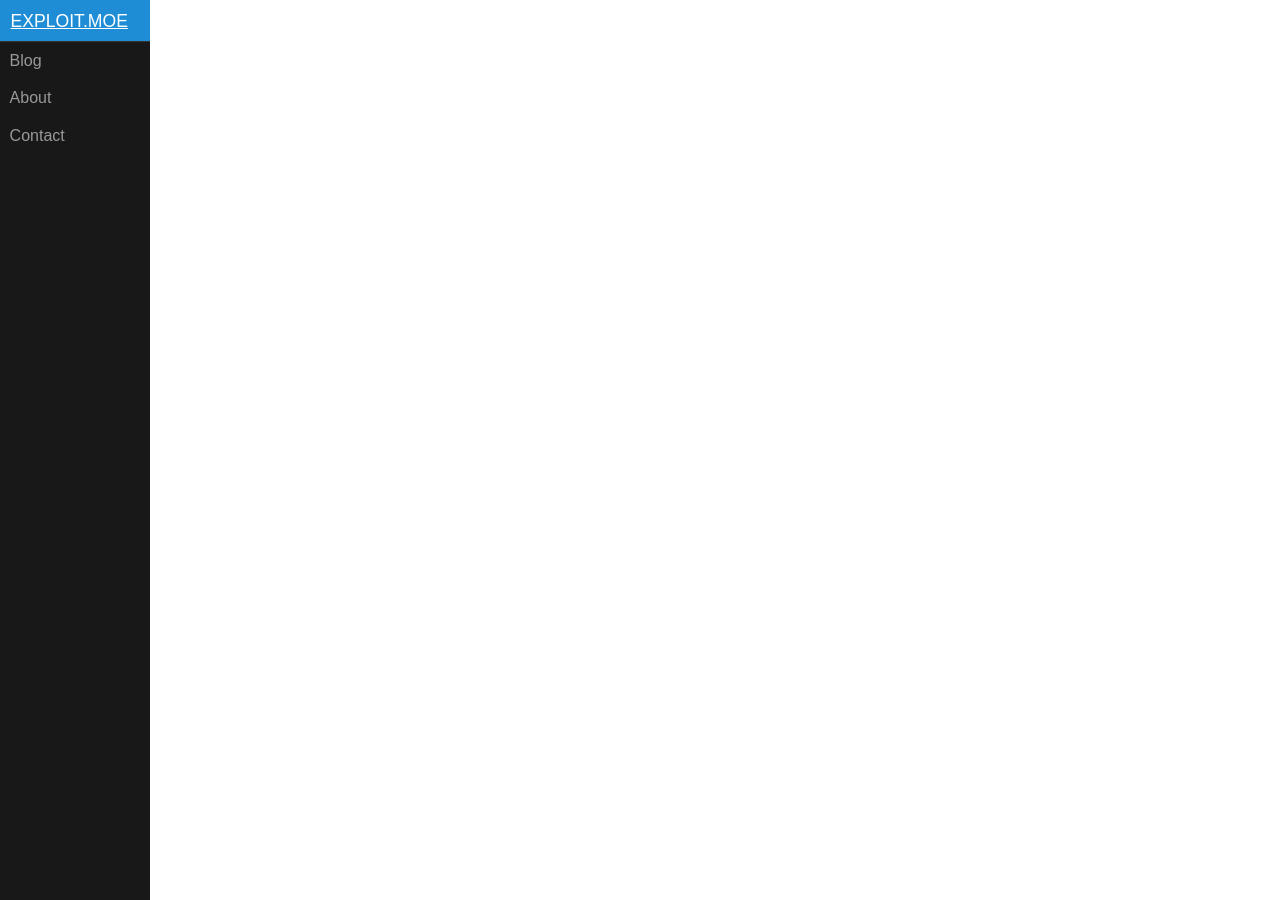
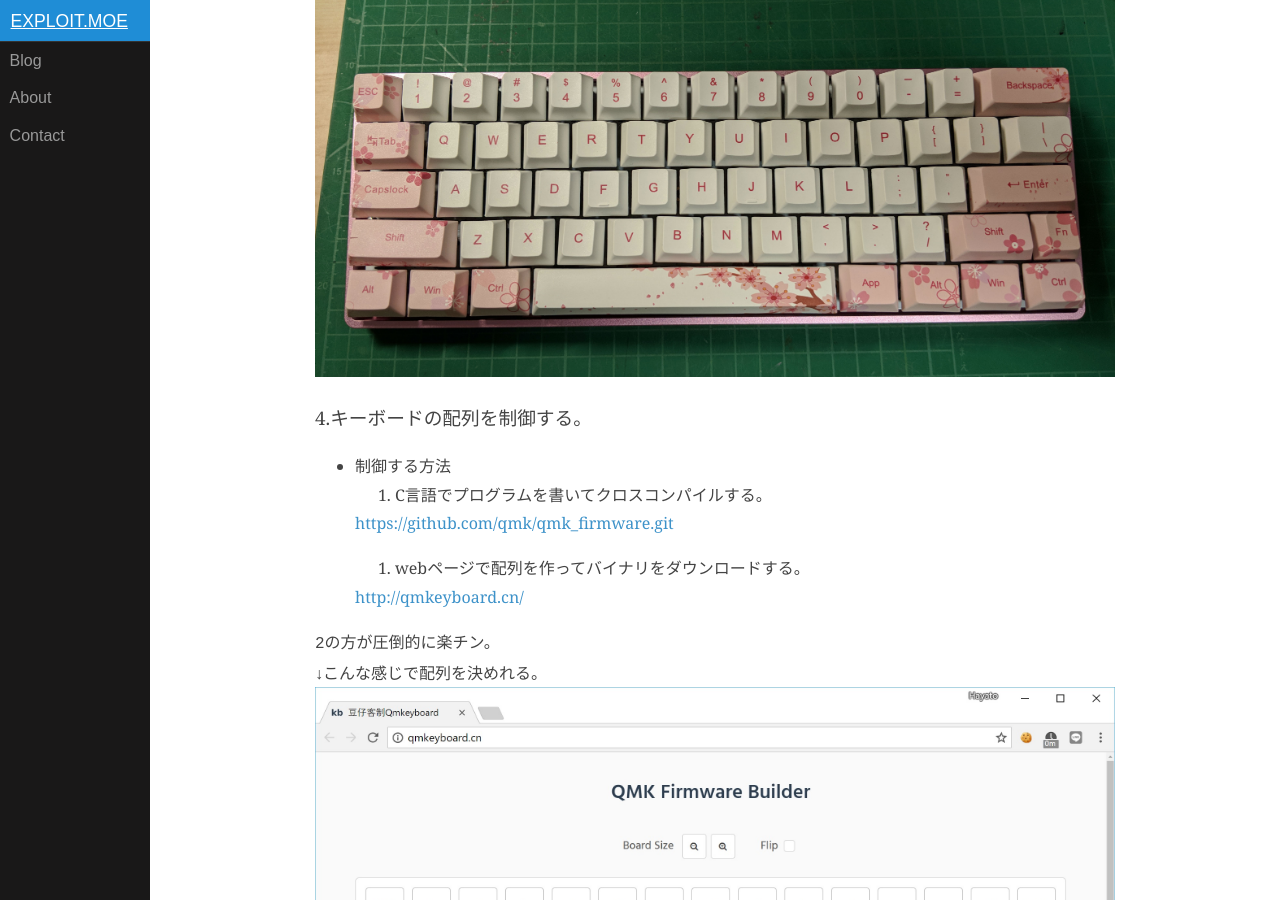
Before and after one commit to HayatoDoi/HayatoDoi.github.io, a Jekyll site: the page built from _posts/2018-04-27-keyboard.md, in a window 1280 px wide and 900 px high, scrolled down 4418 px. Built offline with Jekyll 4.4.1, drawn with Linux system fonts in a browser that asks for light colours; nearby versions of some CDN libraries; comment, search, counter and statistics services are not loaded; some of the changed text lies outside the part shown.

Commit message:
add step1-4

```diff
--- a/_posts/2018-04-27-keyboard.md
+++ b/_posts/2018-04-27-keyboard.md
@@ -53,9 +53,29 @@
 
 半田ごてセットを抜いて、合計`$195.6` 、送料・外貨両替手数料を含めて`¥24,649`でした。
 
+## 作成手順
+### 1. PCDにスイッチを半田付けする。
+![/img/original-keyboard/step01.jpg](/img/original-keyboard/step01.jpg)
 
+### 2. キーキャップを付ける。
+![/img/original-keyboard/step02.01.jpg](/img/original-keyboard/step02.01.jpg)
+![/img/original-keyboard/step02.02.jpg](/img/original-keyboard/step02.02.jpg)
+
+### 3.ケースにはめ込む。
+![/img/original-keyboard/step03.01.jpg](/img/original-keyboard/step03.01.jpg)
+![/img/original-keyboard/step03.02.jpg](/img/original-keyboard/step03.02.jpg)
+
+### 4.キーボードの配列を制御する。
+- 制御する方法
+  1. C言語でプログラムを書いてクロスコンパイルする。
+    <https://github.com/qmk/qmk_firmware.git>
+  2. webページで配列を作ってバイナリをダウンロードする。
+    <http://qmkeyboard.cn/>
+
+`2`の方が圧倒的に楽チン。
+↓こんな感じで配列を決めれる。
+![/img/original-keyboard/step04.01.jpg](/img/original-keyboard/step04.01.jpg)
 
 ## hoge
 ## hoge
 ## hoge
-## hoge
```
Also changed, not shown: img/original-keyboard/step01.jpg (added), img/original-keyboard/step02.02.jpg (added), img/original-keyboard/step03.01.jpg (added), img/original-keyboard/step03.02.jpg (added), img/original-keyboard/step04.01.jpg (added), 1 other file.
